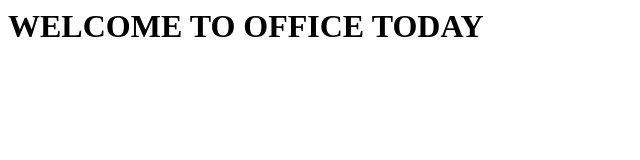
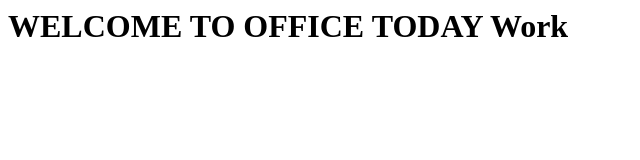
Before and after one commit to Lalla2000/testing, a plain HTML site: page index.html in a window 1280 px wide. Shown: the whole page, without its empty margins (0-640 px from the left). Drawn offline with Linux system fonts and the light colour scheme.

Commit message:
Update index.html

```diff
--- a/index.html
+++ b/index.html
@@ -1 +1 @@
-<h1>  WELCOME TO OFFICE TODAY </h1>
+<h1>  WELCOME TO OFFICE TODAY Work </h1>
```
